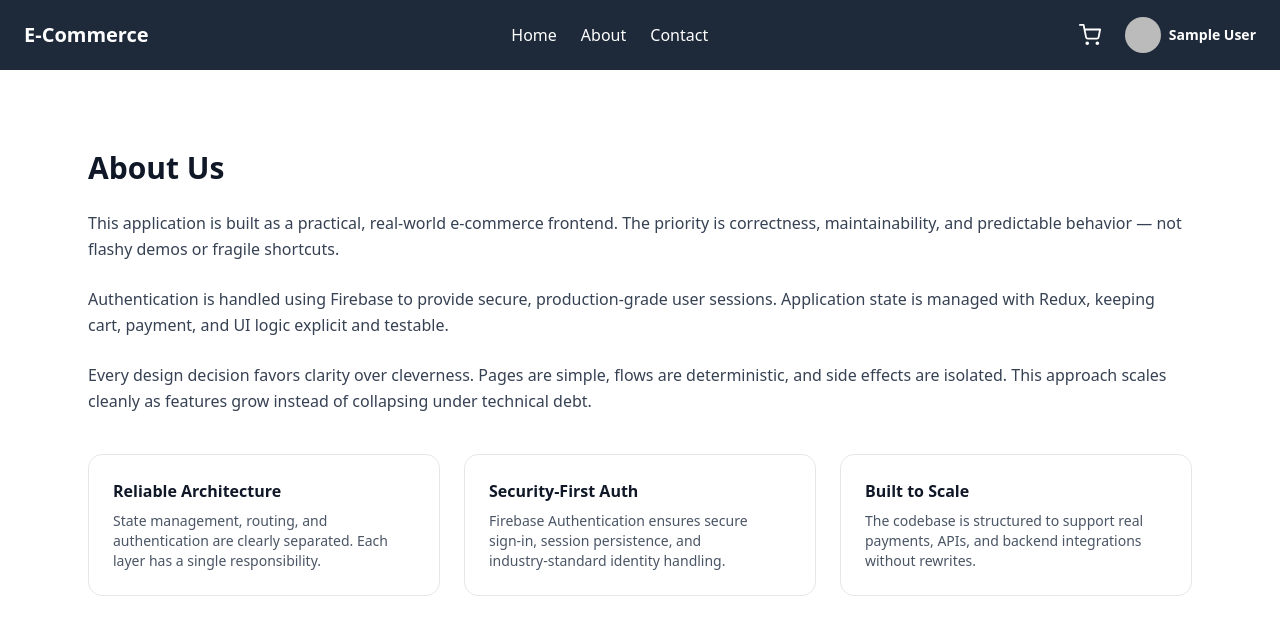
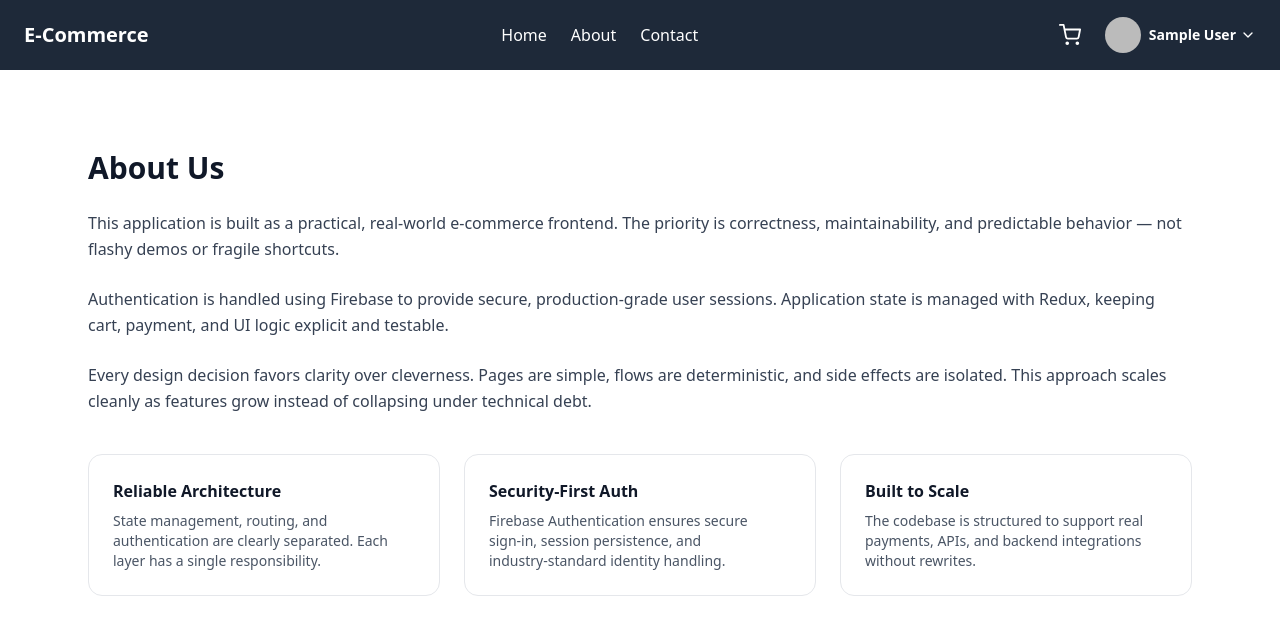
Before and after one commit to Praveenvkadam/e-com, a React (Vite) app: page /about in a window 1280 px wide. Shown: the top 634 px of the page. Built offline with nearby package versions, Linux system fonts and the light colour scheme; no server answers; sample sign-in values are in the browser's storage.

Commit message:
Enhance user dropdown in Navbar and clean up code formatting

```diff
--- a/src/components/Navbar.jsx
+++ b/src/components/Navbar.jsx
@@ -1,7 +1,7 @@
 import React, { useState } from "react";
 import { useSelector } from "react-redux";
 import { Link, useNavigate } from "react-router-dom";
-import { FiShoppingCart } from "react-icons/fi";
+import { FiShoppingCart, FiChevronDown } from "react-icons/fi";
 import { logoutUser } from "../Service/auth";
 
 const navLinks = [
@@ -21,10 +21,7 @@ const Navbar = () => {
 
   const isAuthenticated = Boolean(user);
 
-  const cartCount = cartItems.reduce(
-    (sum, item) => sum + item.quantity,
-    0
-  );
+  const cartCount = cartItems.reduce((sum, item) => sum + item.quantity, 0);
 
   const resetMenus = () => {
     setSidebarOpen(false);
@@ -96,7 +93,7 @@ const Navbar = () => {
                   }}
                   className="flex items-center gap-2"
                 >
-                 <img
+                  <img
                     src={user?.photoURL || "https://via.placeholder.com/40"}
                     alt="User"
                     className="w-9 h-9 rounded-full object-cover"
@@ -106,8 +103,14 @@ const Navbar = () => {
                     }}
                   />
 
-                  <span className="text-sm font-semibold">
+                  <span className="text-sm font-semibold flex items-center gap-1">
                     {user.displayName || "User"}
+                    <FiChevronDown
+                      size={16}
+                      className={`transition-transform duration-200 ${
+                        userMenuOpen ? "rotate-180" : ""
+                      }`}
+                    />
                   </span>
                 </button>
 
```
